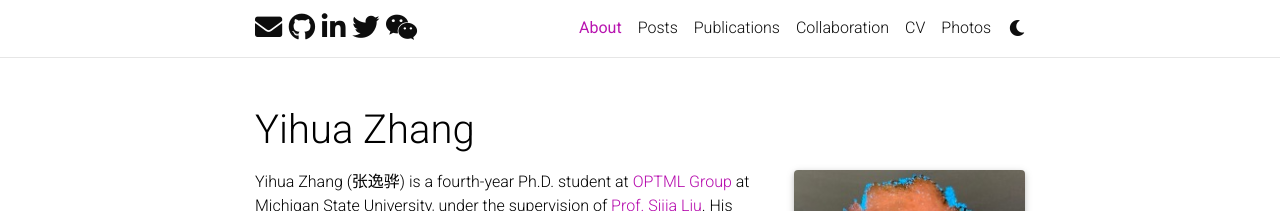
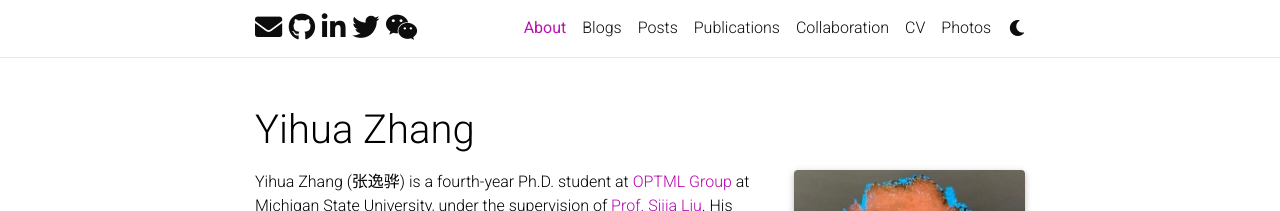
Before and after one commit to NormalUhr/yihua-zhang, a Jekyll site: the page built from _pages/about.md, in a window 1280 px wide. Shown: the top 211 px of the page. Built offline with Jekyll 4.4.1, drawn with Linux system fonts in a browser that asks for light colours; full-size pictures stand in for the smaller copies a plugin makes; emoji names are drawn with the system emoji font; comment, search, counter and statistics services are not loaded; a style sheet for code colours, icons or effects is not loaded.

Commit message:
update blogs

```diff
--- a/_includes/header.html
+++ b/_includes/header.html
@@ -50,6 +50,9 @@
                   <span class="sr-only">(current)</span>
                   {%- endif -%}
                 </a>
+              </li>
+              <li class="nav-item">
+                <a class="nav-link" href="https://normaluhr.github.io" target="_blank" rel="noopener noreferrer">Blogs</a>
               </li>
               {% if site.blog_nav_title %}
               <!-- Blog -->
```
